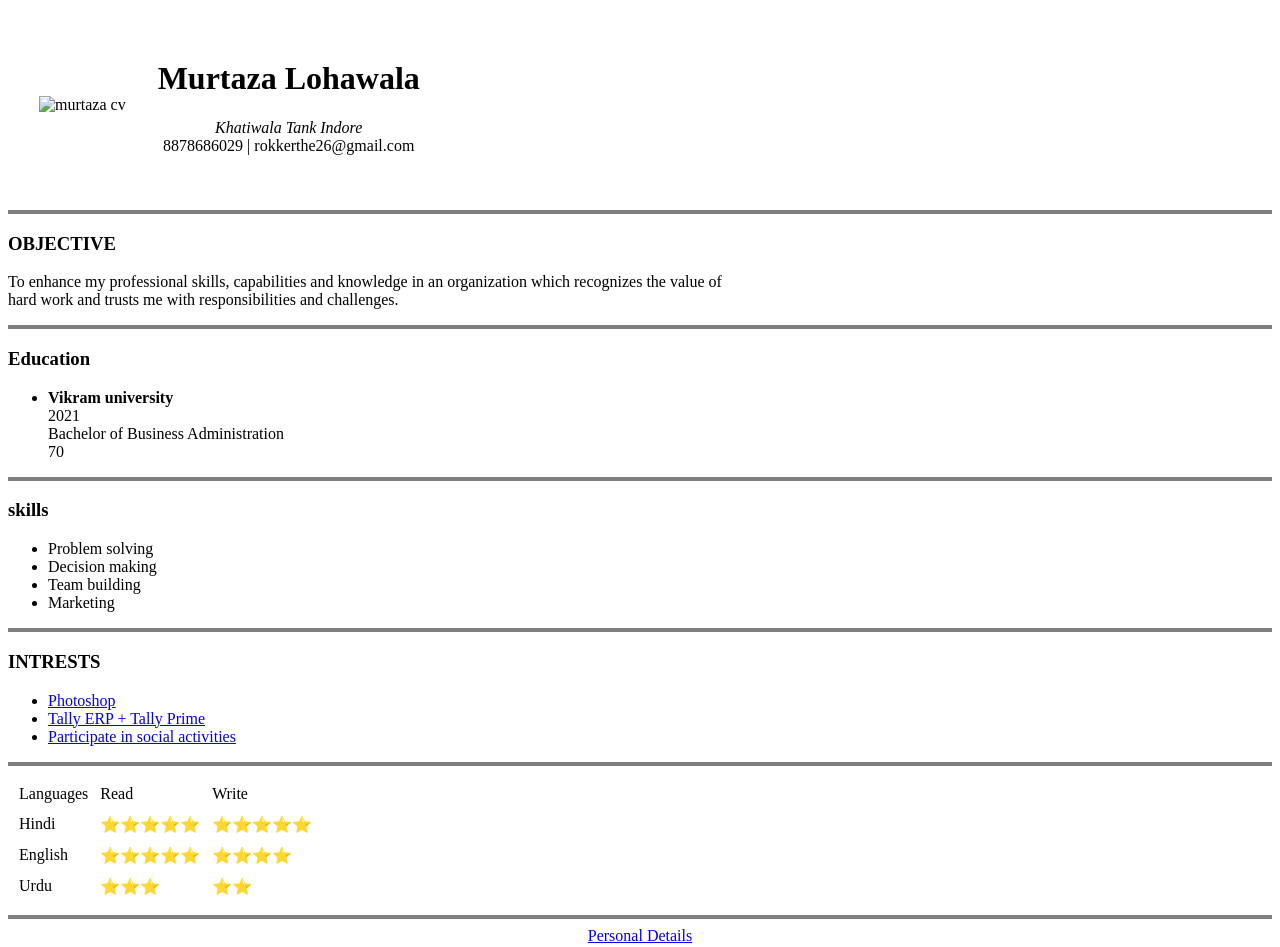
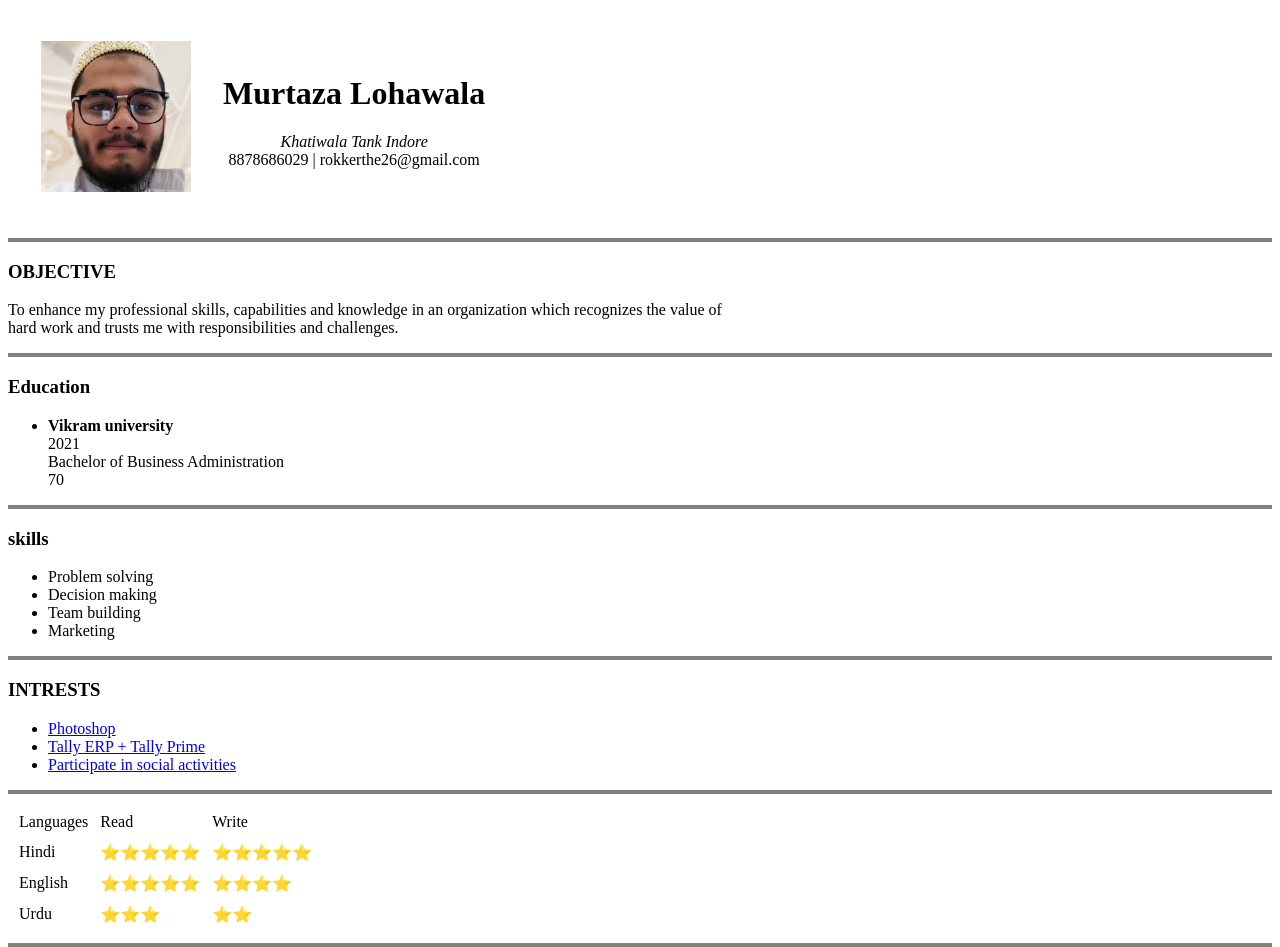
Before and after one commit to masterl0/murtazalw-cv, a plain HTML site: page index.html in a window 1280 px wide. Shown: the top 947 px of the page. Drawn offline with Linux system fonts and the light colour scheme.

Commit message:
Update index.html

```diff
--- a/index.html
+++ b/index.html
@@ -7,7 +7,7 @@
 <body>
     <table cellspacing="30" boder="3">
         <tr>
-    <td><img src="img/Screenshot 2023-01-24 222009.png" abbr title="murtaza profile pic" alt="murtaza cv">
+    <td><img src="Screenshot 2023-01-24 222009.png" abbr title="murtaza profile pic" alt="murtaza cv">
         <td><center><h1>Murtaza Lohawala</h1>
         <p><em>Khatiwala Tank Indore</em> <br> 8878686029 | rokkerthe26@gmail.com</p></center></td>
         </tr>
```
